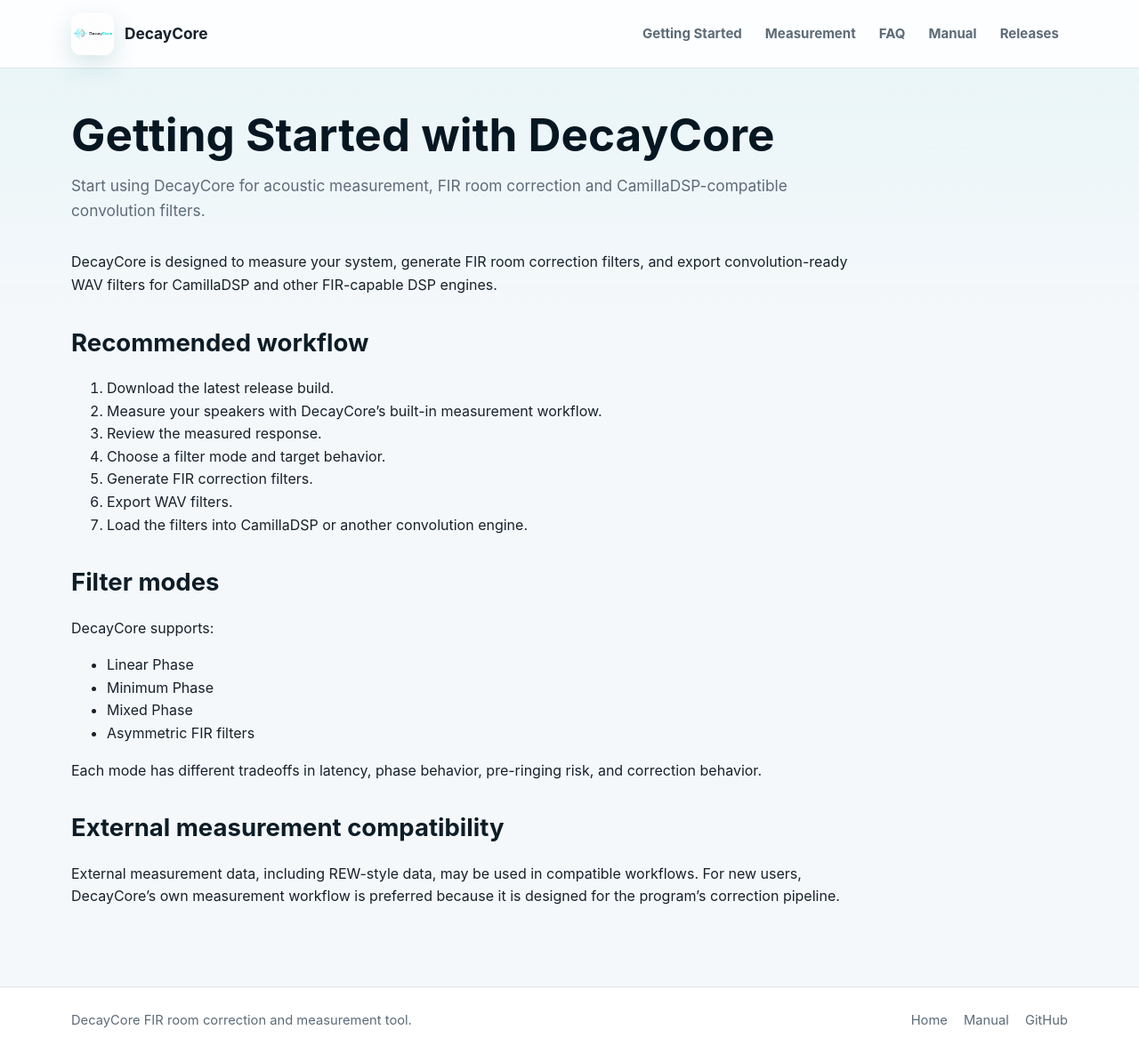
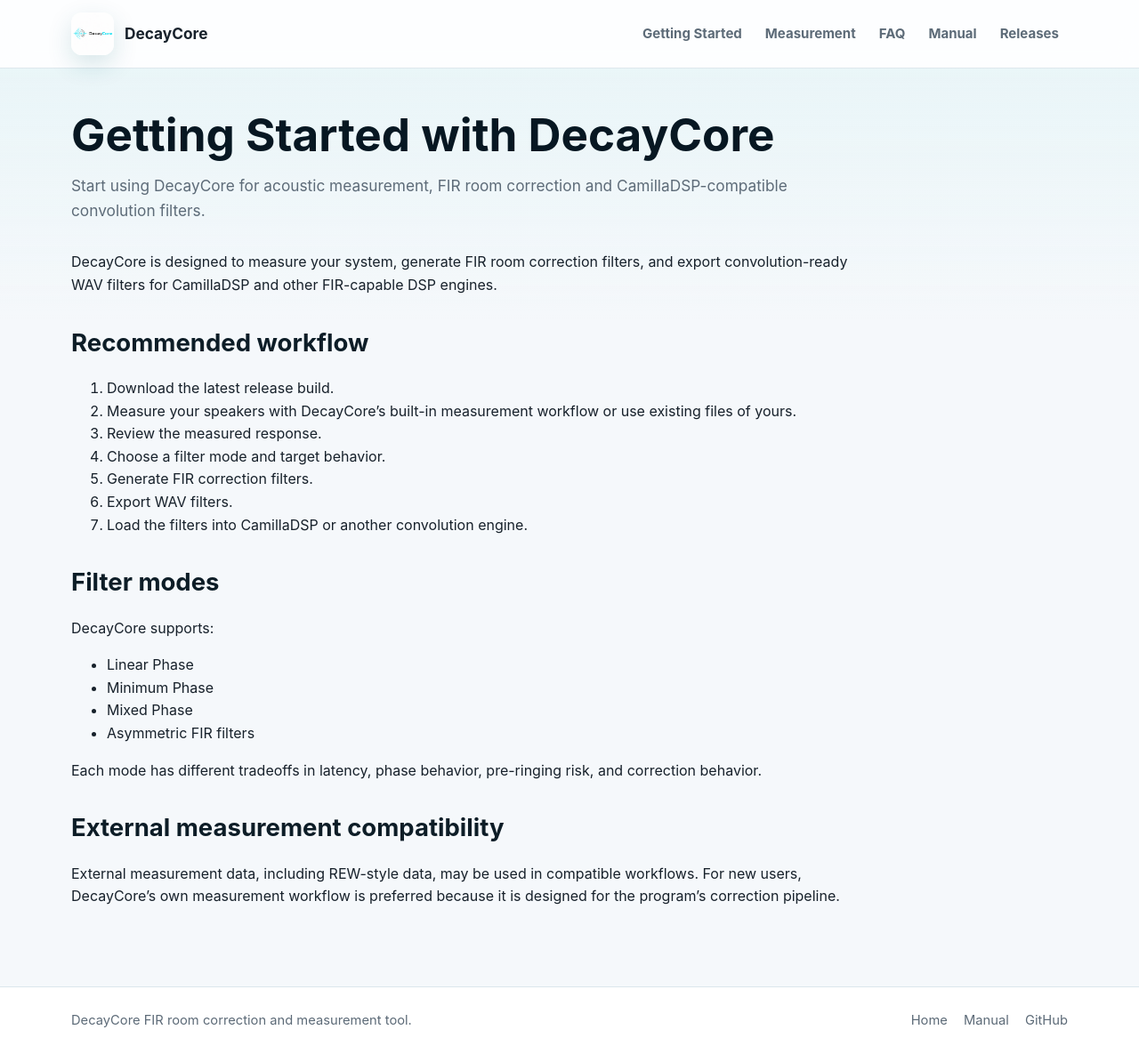
Before and after one commit to VilhoValittu/DecayCore, a Jekyll site: the page built from docs/getting-started.md, in a window 1280 px wide and 1185 px high. Shown: the whole window at 89% size. Built offline with Jekyll 4.4.1, drawn with Linux system fonts in a browser that asks for light colours.

Commit message:
Docs update

```diff
--- a/docs/getting-started.md
+++ b/docs/getting-started.md
@@ -10,7 +10,7 @@
 ## Recommended workflow
 
 1. Download the latest release build.
-2. Measure your speakers with DecayCore's built-in measurement workflow.
+2. Measure your speakers with DecayCore's built-in measurement workflow or use existing files of yours.
 3. Review the measured response.
 4. Choose a filter mode and target behavior.
 5. Generate FIR correction filters.
```
